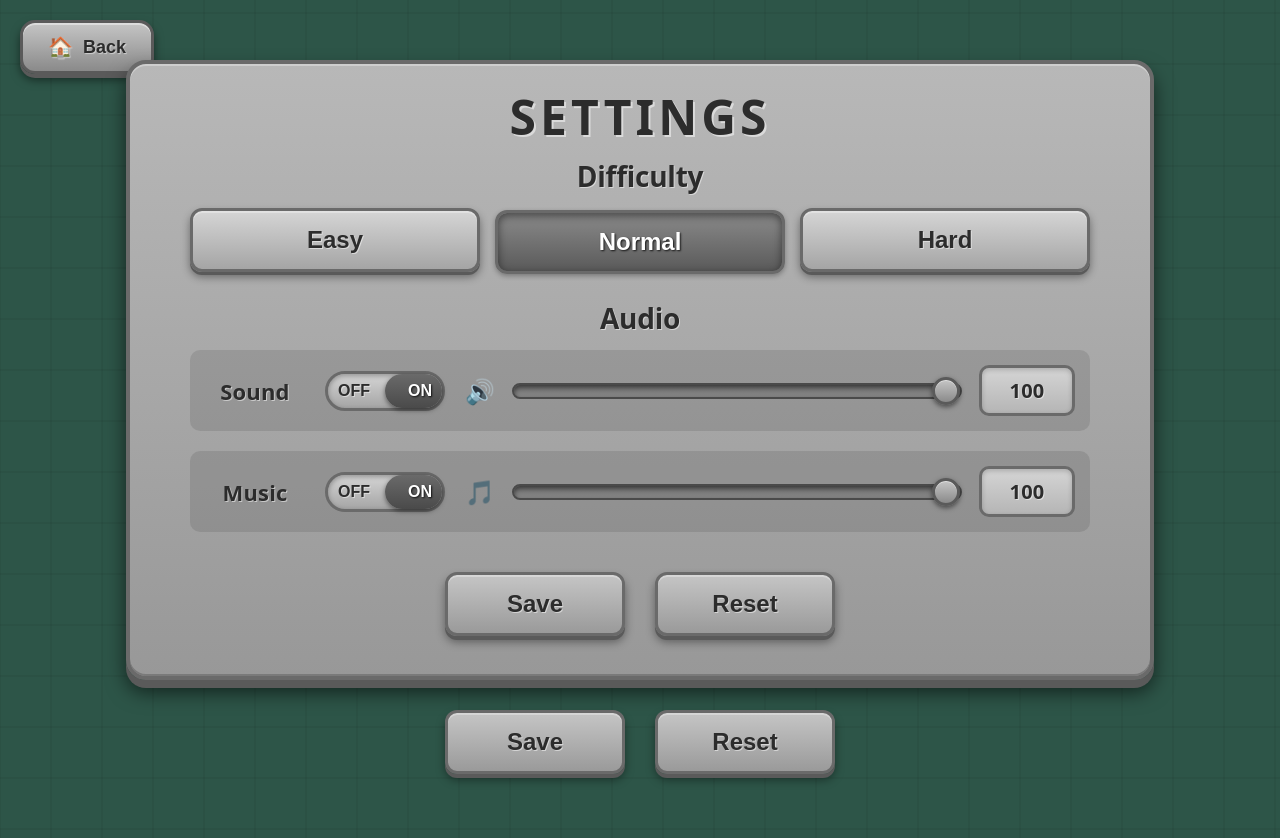
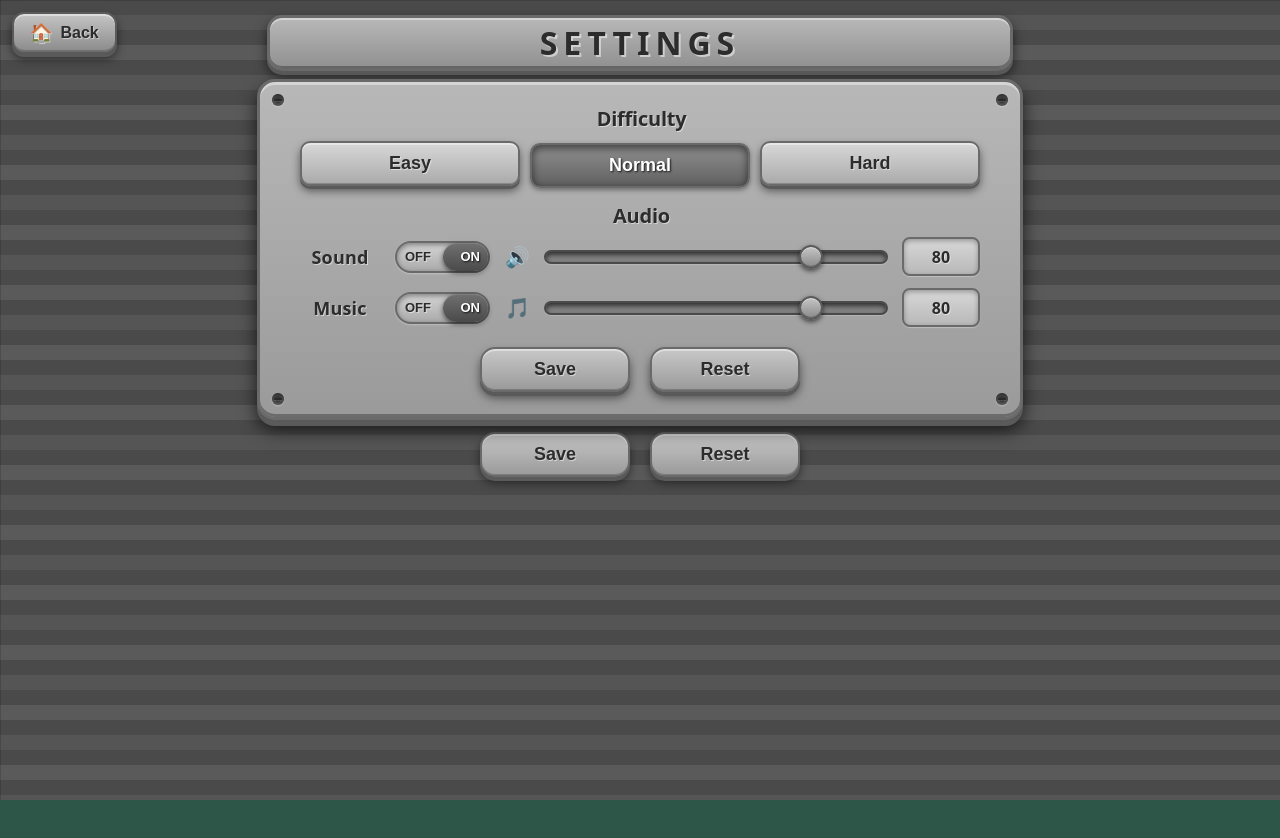
Before and after one commit to sterzoutt/4474-Project, a React (Vite) app: page / in a window 1280 px wide. Both pictures are taken after a click on the button "OPTIONS". Shown: the top 838 px of the page. After the commit the page ends 800 px from the top, so only its background shows below. Built offline with nearby package versions, Linux system fonts and the light colour scheme.

Commit message:
updating optiions

```diff
--- a/src/OptionsScreen.css
+++ b/src/OptionsScreen.css
@@ -1,37 +1,48 @@
 .options-screen {
-  min-height: 100vh;
-  background: linear-gradient(135deg, #4a4a4a 0%, #2c2c2c 100%);
+  height: 100vh;
+  overflow: hidden;
+  background: #4a4a4a;
   background-image:
-    repeating-linear-gradient(90deg, rgba(0,0,0,0.1) 0px, transparent 1px, transparent 50px, rgba(0,0,0,0.1) 51px),
-    repeating-linear-gradient(0deg, rgba(0,0,0,0.1) 0px, transparent 1px, transparent 50px, rgba(0,0,0,0.1) 51px);
+    linear-gradient(rgba(0,0,0,0.15) 1px, transparent 1px),
+    linear-gradient(90deg, rgba(0,0,0,0.15) 1px, transparent 1px),
+    repeating-linear-gradient(0deg,
+      #5a5a5a 0px, #5a5a5a 15px,
+      #4a4a4a 15px, #4a4a4a 30px,
+      #555555 30px, #555555 45px,
+      #4a4a4a 45px, #4a4a4a 60px
+    );
+  background-size: 100% 100%, 100% 100%, 100% 60px;
   display: flex;
   flex-direction: column;
   align-items: center;
-  padding: 40px 20px;
+  padding: 15px 20px;
   position: relative;
+  box-sizing: border-box;
 }
 
 .back-button {
   position: absolute;
-  top: 20px;
-  left: 20px;
+  top: 12px;
+  left: 12px;
   background: linear-gradient(180deg, #c5c5c5 0%, #8a8a8a 100%);
-  border: 3px solid #5a5a5a;
-  border-radius: 15px;
-  padding: 12px 25px;
-  font-size: 18px;
+  border: 2px solid #5a5a5a;
+  border-radius: 12px;
+  padding: 8px 16px;
+  font-size: 16px;
   font-weight: bold;
   color: #2c2c2c;
   text-shadow: 1px 1px 1px rgba(255, 255, 255, 0.5);
   cursor: pointer;
   box-shadow:
-    0 4px 0 #5a5a5a,
-    0 6px 10px rgba(0, 0, 0, 0.5),
-    inset 0 2px 0 rgba(255, 255, 255, 0.4);
+    0 3px 0 #5a5a5a,
+    0 5px 8px rgba(0, 0, 0, 0.5),
+    inset 0 2px 0 rgba(255, 255, 255, 0.4),
+    inset 0 -2px 0 rgba(0, 0, 0, 0.2);
   display: flex;
   align-items: center;
-  gap: 10px;
+  gap: 8px;
   transition: all 0.15s;
+  z-index: 10;
 }
 
 .back-button:hover {
@@ -51,88 +62,148 @@
 }
 
 .back-icon {
-  font-size: 20px;
+  font-size: 18px;
+}
+
+.settings-header {
+  width: 100%;
+  max-width: 680px;
+  background: linear-gradient(180deg, #b8b8b8 0%, #909090 100%);
+  border: 3px solid #6a6a6a;
+  border-radius: 15px;
+  padding: 12px 30px;
+  margin-bottom: 8px;
+  box-shadow:
+    0 4px 0 #5a5a5a,
+    0 6px 12px rgba(0, 0, 0, 0.6),
+    inset 0 2px 0 rgba(255, 255, 255, 0.4),
+    inset 0 -2px 0 rgba(0, 0, 0, 0.3);
+  position: relative;
 }
 
 .settings-panel {
-  background: linear-gradient(180deg, #b8b8b8 0%, #989898 100%);
-  border: 4px solid #6a6a6a;
-  border-radius: 20px;
-  padding: 40px 60px;
-  max-width: 900px;
+  background: linear-gradient(180deg, #b8b8b8 0%, #9a9a9a 100%);
+  border: 3px solid #6a6a6a;
+  border-radius: 18px;
+  padding: 25px 40px;
+  max-width: 680px;
   width: 100%;
   box-shadow:
-    0 8px 0 #5a5a5a,
-    0 12px 20px rgba(0, 0, 0, 0.6),
-    inset 0 2px 0 rgba(255, 255, 255, 0.3),
-    inset 0 -2px 0 rgba(0, 0, 0, 0.2);
+    0 6px 0 #5a5a5a,
+    0 10px 18px rgba(0, 0, 0, 0.7),
+    inset 0 3px 0 rgba(255, 255, 255, 0.4),
+    inset 0 -3px 0 rgba(0, 0, 0, 0.3);
   position: relative;
-  margin-top: 20px;
 }
 
 .settings-title {
   text-align: center;
-  font-size: 48px;
+  font-size: 32px;
   font-weight: bold;
   color: #2c2c2c;
   text-shadow: 2px 2px 0 rgba(255, 255, 255, 0.5);
-  margin: 0 0 30px 0;
-  letter-spacing: 4px;
+  margin: 0;
+  letter-spacing: 6px;
+}
+
+.panel-screw {
+  position: absolute;
+  width: 12px;
+  height: 12px;
+  background: radial-gradient(circle, #3a3a3a 30%, #6a6a6a 70%, #8a8a8a);
+  border-radius: 50%;
+  box-shadow:
+    inset 0 1px 3px rgba(0, 0, 0, 0.8),
+    0 1px 2px rgba(255, 255, 255, 0.3);
+}
+
+.panel-screw::before {
+  content: '';
+  position: absolute;
+  width: 8px;
+  height: 1px;
+  background: rgba(0, 0, 0, 0.6);
+  top: 50%;
+  left: 50%;
+  transform: translate(-50%, -50%);
+  box-shadow: 0 1px 0 rgba(255, 255, 255, 0.2);
+}
+
+.panel-screw.top-left {
+  top: 12px;
+  left: 12px;
+}
+
+.panel-screw.top-right {
+  top: 12px;
+  right: 12px;
+}
+
+.panel-screw.bottom-left {
+  bottom: 12px;
+  left: 12px;
+}
+
+.panel-screw.bottom-right {
+  bottom: 12px;
+  right: 12px;
 }
 
 .settings-section {
-  margin-bottom: 30px;
+  margin-bottom: 18px;
 }
 
 .section-title {
-  font-size: 28px;
+  font-size: 20px;
   font-weight: bold;
   color: #2c2c2c;
   text-shadow: 1px 1px 0 rgba(255, 255, 255, 0.5);
-  margin: 0 0 15px 0;
+  margin: 0 0 10px 0;
+  padding-left: 3px;
 }
 
 /* Difficulty Buttons */
 .difficulty-buttons {
   display: flex;
-  gap: 15px;
-  justify-content: center;
+  gap: 10px;
+  justify-content: space-between;
 }
 
 .difficulty-btn {
   flex: 1;
-  padding: 15px 30px;
-  font-size: 24px;
+  padding: 10px 20px;
+  font-size: 18px;
   font-weight: bold;
   color: #2c2c2c;
   text-shadow: 1px 1px 0 rgba(255, 255, 255, 0.5);
-  background: linear-gradient(180deg, #d5d5d5 0%, #a5a5a5 100%);
-  border: 3px solid #6a6a6a;
-  border-radius: 12px;
+  background: linear-gradient(180deg, #d8d8d8 0%, #aaaaaa 100%);
+  border: 2px solid #6a6a6a;
+  border-radius: 10px;
   cursor: pointer;
   box-shadow:
     0 3px 0 #5a5a5a,
-    0 5px 8px rgba(0, 0, 0, 0.4),
-    inset 0 2px 0 rgba(255, 255, 255, 0.3);
+    0 5px 8px rgba(0, 0, 0, 0.5),
+    inset 0 2px 0 rgba(255, 255, 255, 0.4),
+    inset 0 -1px 0 rgba(0, 0, 0, 0.2);
   transition: all 0.15s;
 }
 
 .difficulty-btn:hover {
-  background: linear-gradient(180deg, #e0e0e0 0%, #b0b0b0 100%);
+  background: linear-gradient(180deg, #e0e0e0 0%, #b5b5b5 100%);
   transform: translateY(1px);
   box-shadow:
     0 2px 0 #5a5a5a,
-    0 4px 6px rgba(0, 0, 0, 0.4),
-    inset 0 2px 0 rgba(255, 255, 255, 0.3);
+    0 4px 6px rgba(0, 0, 0, 0.5),
+    inset 0 2px 0 rgba(255, 255, 255, 0.4);
 }
 
 .difficulty-btn.active {
-  background: linear-gradient(180deg, #8a8a8a 0%, #5a5a5a 100%);
+  background: linear-gradient(180deg, #909090 0%, #606060 100%);
   color: #ffffff;
   text-shadow: 1px 1px 2px rgba(0, 0, 0, 0.8);
   box-shadow:
-    inset 0 3px 8px rgba(0, 0, 0, 0.5),
-    0 2px 5px rgba(0, 0, 0, 0.3);
+    inset 0 3px 8px rgba(0, 0, 0, 0.6),
+    0 2px 5px rgba(0, 0, 0, 0.4);
   transform: translateY(2px);
 }
 
@@ -140,41 +211,43 @@
 .audio-control {
   display: flex;
   align-items: center;
-  gap: 20px;
-  margin-bottom: 20px;
-  padding: 15px;
-  background: rgba(0, 0, 0, 0.1);
-  border-radius: 10px;
+  gap: 15px;
+  margin-bottom: 12px;
+  padding: 0;
+  background: transparent;
+  border-radius: 0;
 }
 
 .audio-label {
-  font-size: 22px;
+  font-size: 18px;
   font-weight: bold;
   color: #2c2c2c;
   text-shadow: 1px 1px 0 rgba(255, 255, 255, 0.5);
-  min-width: 100px;
+  min-width: 80px;
 }
 
 /* Toggle Button */
 .toggle-btn {
   position: relative;
-  width: 120px;
-  height: 40px;
-  background: linear-gradient(180deg, #d5d5d5 0%, #a5a5a5 100%);
-  border: 3px solid #6a6a6a;
-  border-radius: 25px;
+  width: 95px;
+  height: 32px;
+  background: linear-gradient(180deg, #d5d5d5 0%, #aaaaaa 100%);
+  border: 2px solid #6a6a6a;
+  border-radius: 20px;
   cursor: pointer;
   display: flex;
   align-items: center;
   justify-content: space-between;
-  padding: 0 10px;
-  box-shadow: inset 0 2px 5px rgba(0, 0, 0, 0.3);
+  padding: 0 8px;
+  box-shadow:
+    inset 0 2px 5px rgba(0, 0, 0, 0.4),
+    0 1px 2px rgba(255, 255, 255, 0.3);
   transition: all 0.3s;
 }
 
 .toggle-off,
 .toggle-on {
-  font-size: 16px;
+  font-size: 13px;
   font-weight: bold;
   color: #2c2c2c;
   text-shadow: 1px 1px 0 rgba(255, 255, 255, 0.5);
@@ -197,11 +270,13 @@
   position: absolute;
   width: 50%;
   height: 100%;
-  background: linear-gradient(180deg, #6a6a6a 0%, #4a4a4a 100%);
-  border-radius: 25px;
+  background: linear-gradient(180deg, #707070 0%, #4a4a4a 100%);
+  border-radius: 20px;
   transition: all 0.3s;
   left: 0;
-  box-shadow: 0 2px 5px rgba(0, 0, 0, 0.5);
+  box-shadow:
+    0 2px 5px rgba(0, 0, 0, 0.6),
+    inset 0 1px 0 rgba(255, 255, 255, 0.1);
 }
 
 .toggle-btn.on::before {
@@ -212,49 +287,53 @@
 .volume-control {
   display: flex;
   align-items: center;
-  gap: 15px;
+  gap: 12px;
   flex: 1;
 }
 
 .volume-icon {
-  font-size: 24px;
+  font-size: 20px;
 }
 
 .volume-slider {
   flex: 1;
-  height: 12px;
+  height: 10px;
   background: linear-gradient(180deg, #6a6a6a 0%, #8a8a8a 100%);
   border: 2px solid #4a4a4a;
-  border-radius: 10px;
+  border-radius: 8px;
   outline: none;
   -webkit-appearance: none;
-  box-shadow: inset 0 2px 5px rgba(0, 0, 0, 0.5);
+  box-shadow:
+    inset 0 2px 5px rgba(0, 0, 0, 0.6),
+    0 1px 1px rgba(255, 255, 255, 0.2);
 }
 
 .volume-slider::-webkit-slider-thumb {
   -webkit-appearance: none;
   appearance: none;
-  width: 28px;
-  height: 28px;
+  width: 24px;
+  height: 24px;
   background: linear-gradient(180deg, #c5c5c5 0%, #8a8a8a 100%);
-  border: 3px solid #5a5a5a;
+  border: 2px solid #5a5a5a;
   border-radius: 50%;
   cursor: pointer;
   box-shadow:
-    0 2px 5px rgba(0, 0, 0, 0.5),
-    inset 0 1px 0 rgba(255, 255, 255, 0.5);
+    0 2px 5px rgba(0, 0, 0, 0.6),
+    inset 0 1px 0 rgba(255, 255, 255, 0.5),
+    inset 0 -1px 0 rgba(0, 0, 0, 0.3);
 }
 
 .volume-slider::-moz-range-thumb {
-  width: 28px;
-  height: 28px;
+  width: 24px;
+  height: 24px;
   background: linear-gradient(180deg, #c5c5c5 0%, #8a8a8a 100%);
-  border: 3px solid #5a5a5a;
+  border: 2px solid #5a5a5a;
   border-radius: 50%;
   cursor: pointer;
   box-shadow:
-    0 2px 5px rgba(0, 0, 0, 0.5),
-    inset 0 1px 0 rgba(255, 255, 255, 0.5);
+    0 2px 5px rgba(0, 0, 0, 0.6),
+    inset 0 1px 0 rgba(255, 255, 255, 0.5),
+    inset 0 -1px 0 rgba(0, 0, 0, 0.3);
 }
 
 .volume-slider:disabled {
@@ -263,46 +342,49 @@
 }
 
 .volume-value {
-  min-width: 60px;
-  height: 45px;
+  min-width: 50px;
+  height: 35px;
   display: flex;
   align-items: center;
   justify-content: center;
-  background: linear-gradient(180deg, #d5d5d5 0%, #b5b5b5 100%);
-  border: 3px solid #6a6a6a;
-  border-radius: 10px;
-  font-size: 20px;
+  background: linear-gradient(180deg, #d8d8d8 0%, #b8b8b8 100%);
+  border: 2px solid #6a6a6a;
+  border-radius: 8px;
+  font-size: 16px;
   font-weight: bold;
   color: #2c2c2c;
   text-shadow: 1px 1px 0 rgba(255, 255, 255, 0.5);
-  box-shadow: inset 0 2px 5px rgba(0, 0, 0, 0.2);
-  padding: 0 15px;
+  box-shadow:
+    inset 0 2px 5px rgba(0, 0, 0, 0.3),
+    0 1px 1px rgba(255, 255, 255, 0.3);
+  padding: 0 12px;
 }
 
 /* Action Buttons */
 .action-buttons {
   display: flex;
-  gap: 30px;
+  gap: 20px;
   justify-content: center;
-  margin-top: 40px;
+  margin-top: 20px;
 }
 
 .action-btn {
-  padding: 15px 50px;
-  font-size: 24px;
+  padding: 10px 40px;
+  font-size: 18px;
   font-weight: bold;
   color: #2c2c2c;
   text-shadow: 1px 1px 0 rgba(255, 255, 255, 0.5);
-  background: linear-gradient(180deg, #c5c5c5 0%, #9a9a9a 100%);
-  border: 3px solid #6a6a6a;
-  border-radius: 12px;
+  background: linear-gradient(180deg, #c8c8c8 0%, #9a9a9a 100%);
+  border: 2px solid #6a6a6a;
+  border-radius: 15px;
   cursor: pointer;
   box-shadow:
     0 4px 0 #5a5a5a,
-    0 6px 10px rgba(0, 0, 0, 0.4),
-    inset 0 2px 0 rgba(255, 255, 255, 0.3);
+    0 6px 10px rgba(0, 0, 0, 0.5),
+    inset 0 2px 0 rgba(255, 255, 255, 0.4),
+    inset 0 -1px 0 rgba(0, 0, 0, 0.2);
   transition: all 0.15s;
-  min-width: 180px;
+  min-width: 150px;
 }
 
 .action-btn:hover {
@@ -310,50 +392,88 @@
   transform: translateY(1px);
   box-shadow:
     0 3px 0 #5a5a5a,
-    0 5px 8px rgba(0, 0, 0, 0.4),
-    inset 0 2px 0 rgba(255, 255, 255, 0.3);
+    0 5px 8px rgba(0, 0, 0, 0.5),
+    inset 0 2px 0 rgba(255, 255, 255, 0.4);
 }
 
 .action-btn:active {
   transform: translateY(3px);
   box-shadow:
     0 1px 0 #5a5a5a,
-    0 3px 6px rgba(0, 0, 0, 0.4),
-    inset 0 2px 0 rgba(255, 255, 255, 0.3);
+    0 3px 6px rgba(0, 0, 0, 0.5),
+    inset 0 2px 0 rgba(255, 255, 255, 0.4);
 }
 
 /* Bottom Action Buttons */
 .bottom-action-buttons {
   display: flex;
-  gap: 30px;
+  gap: 20px;
   justify-content: center;
-  margin-top: 30px;
+  margin-top: 12px;
 }
 
 /* Responsive Design */
 @media (max-width: 768px) {
+  .options-screen {
+    padding: 10px 15px;
+  }
+
+  .settings-header {
+    padding: 10px 20px;
+  }
+
+  .settings-title {
+    font-size: 24px;
+    letter-spacing: 4px;
+  }
+
   .settings-panel {
-    padding: 30px 20px;
+    padding: 20px 25px;
+  }
+
+  .section-title {
+    font-size: 18px;
   }
 
   .difficulty-buttons {
     flex-direction: column;
+    gap: 8px;
+  }
+
+  .difficulty-btn {
+    font-size: 16px;
   }
 
   .audio-control {
-    flex-direction: column;
-    align-items: flex-start;
+    flex-wrap: wrap;
+    gap: 10px;
+  }
+
+  .audio-label {
+    width: 100%;
+    min-width: auto;
+  }
+
+  .toggle-btn {
+    width: 85px;
+    height: 28px;
   }
 
   .volume-control {
     width: 100%;
+    flex: none;
   }
 
-  .action-buttons {
+  .action-buttons,
+  .bottom-action-buttons {
     flex-direction: column;
+    gap: 12px;
   }
 
   .action-btn {
     width: 100%;
+    min-width: auto;
+    font-size: 16px;
+    padding: 10px 30px;
   }
 }
--- a/src/OptionsScreen.jsx
+++ b/src/OptionsScreen.jsx
@@ -12,8 +12,8 @@ function OptionsScreen({ onBack }) {
       difficulty: 'Normal',
       soundEnabled: true,
       musicEnabled: true,
-      soundVolume: 100,
-      musicVolume: 100
+      soundVolume: 80,
+      musicVolume: 80
     }
   }
 
@@ -51,8 +51,8 @@ function OptionsScreen({ onBack }) {
       difficulty: 'Normal',
       soundEnabled: true,
       musicEnabled: true,
-      soundVolume: 100,
-      musicVolume: 100
+      soundVolume: 80,
+      musicVolume: 80
     }
     setTempSettings(defaultSettings)
   }
@@ -63,8 +63,15 @@ function OptionsScreen({ onBack }) {
         <span className="back-icon">🏠</span> Back
       </button>
 
+      <div className="settings-header">
+        <h1 className="settings-title">SETTINGS</h1>
+      </div>
+
       <div className="settings-panel">
-        <h1 className="settings-title">SETTINGS</h1>
+        <div className="panel-screw top-left"></div>
+        <div className="panel-screw top-right"></div>
+        <div className="panel-screw bottom-left"></div>
+        <div className="panel-screw bottom-right"></div>
 
         {/* Difficulty Section */}
         <div className="settings-section">
```
